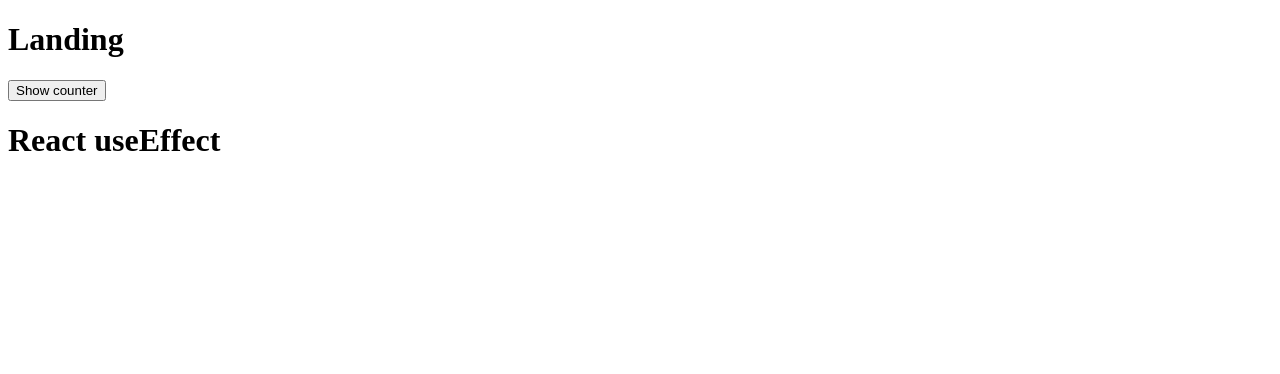
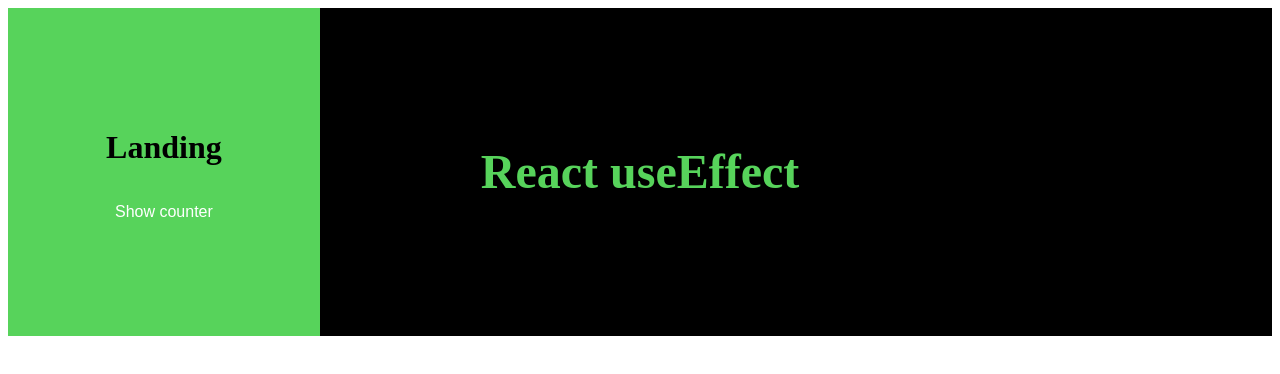
Before and after one commit to Imraan-Hendricks/react-use-effect-hook, a React (Create React App) app: page / in a window 1280 px wide. Shown: the top 374 px of the page. Built offline with nearby package versions, Linux system fonts and the light colour scheme.

Commit message:
added landing styles

```diff
--- a/src/components/landing.jsx
+++ b/src/components/landing.jsx
@@ -1,13 +1,18 @@
 import React from 'react';
+import cssModule from '../styles/landing.module.scss';
 
 const Landing = () => {
   return (
-    <div>
-      <div>
+    <div className={cssModule.root}>
+      <div className={cssModule.landing}>
         <h1>Landing</h1>
-        <button onClick={() => alert('show counter')}>Show counter</button>
+        <button
+          className={cssModule.button}
+          onClick={() => alert('show counter')}>
+          Show counter
+        </button>
       </div>
-      <div>
+      <div className={cssModule.title}>
         <h1>React useEffect</h1>
       </div>
     </div>
--- /dev/null
+++ b/src/styles/_common.scss
@@ -0,0 +1,15 @@
+@mixin button {
+  background-color: #57d35b;
+  border: none;
+  color: white;
+  padding: 15px 32px;
+  text-align: center;
+  text-decoration: none;
+  display: inline-block;
+  font-size: 16px;
+
+  &:hover {
+    cursor: pointer;
+    background-color: #4caf50;
+  }
+}
--- /dev/null
+++ b/src/styles/landing.module.scss
@@ -0,0 +1,185 @@
+@import 'common';
+
+.root {
+  display: flex;
+  flex-direction: column;
+  background-color: black;
+  color: #fff;
+  position: relative;
+  @media only screen and (min-width: 992px) {
+    flex-direction: row;
+  }
+}
+
+.landing {
+  color: #000;
+  width: 100%;
+  text-align: center;
+  padding-top: 100px;
+  padding-bottom: 100px;
+  background-color: #57d35b;
+  -webkit-animation: landing 1.5s ease-in;
+  -moz-animation: landing 1.5s ease-in;
+  -o-animation: landing 1.5s ease-in;
+  animation: landing 2s ease-in;
+
+  @media only screen and (min-width: 992px) {
+    width: fit-content;
+    padding-left: 75px;
+    padding-right: 75px;
+  }
+}
+
+.button {
+  @include button();
+  -webkit-animation: button 3s ease-in;
+  -moz-animation: button 3s ease-in;
+  -o-animation: button 3s ease-in;
+  animation: button 3s ease-in;
+}
+
+.title {
+  color: #57d35b;
+  text-align: center;
+  flex: 1;
+  font-size: x-large;
+  padding-top: 50px;
+  padding-bottom: 50px;
+
+  -webkit-animation: fadeIn 0.5s ease-in;
+  -moz-animation: fadeIn 0.5s ease-in;
+  -o-animation: fadeIn 0.5s ease-in;
+  animation: fadeIn 0.5s ease-in;
+
+  @media only screen and (min-width: 992px) {
+    margin: 0;
+    position: absolute;
+    top: 50%;
+    left: 50%;
+    -ms-transform: translate(-50%, -50%);
+    transform: translate(-50%, -50%);
+  }
+}
+
+@-webkit-keyframes fadeIn {
+  0% {
+    opacity: 0;
+  }
+  100% {
+    opacity: 1;
+  }
+}
+@-moz-keyframes fadeIn {
+  0% {
+    opacity: 0;
+  }
+  100% {
+    opacity: 1;
+  }
+}
+@-o-keyframes fadeIn {
+  0% {
+    opacity: 0;
+  }
+  100% {
+    opacity: 1;
+  }
+}
+@keyframes fadeIn {
+  0% {
+    opacity: 0;
+  }
+  100% {
+    opacity: 1;
+  }
+}
+
+@-webkit-keyframes landing {
+  0% {
+    background-color: #000;
+  }
+  50% {
+    background-color: #000;
+  }
+  100% {
+    background-color: #57d35b;
+  }
+}
+@-moz-keyframes landing {
+  0% {
+    background-color: #000;
+  }
+  50% {
+    background-color: #000;
+  }
+  100% {
+    background-color: #57d35b;
+  }
+}
+@-o-keyframes landing {
+  0% {
+    background-color: #000;
+  }
+  50% {
+    background-color: #000;
+  }
+  100% {
+    background-color: #57d35b;
+  }
+}
+@keyframes landing {
+  0% {
+    background-color: #000;
+  }
+  50% {
+    background-color: #000;
+  }
+  100% {
+    background-color: #57d35b;
+  }
+}
+
+@-webkit-keyframes button {
+  0% {
+    opacity: 0;
+  }
+  50% {
+    opacity: 0;
+  }
+  100% {
+    opacity: 1;
+  }
+}
+@-moz-keyframes button {
+  0% {
+    opacity: 0;
+  }
+  50% {
+    opacity: 0;
+  }
+  100% {
+    opacity: 1;
+  }
+}
+@-o-keyframes button {
+  0% {
+    opacity: 0;
+  }
+  50% {
+    opacity: 0;
+  }
+  100% {
+    opacity: 1;
+  }
+}
+@keyframes button {
+  0% {
+    opacity: 0;
+  }
+  50% {
+    opacity: 0;
+  }
+  100% {
+    opacity: 1;
+  }
+}
```
